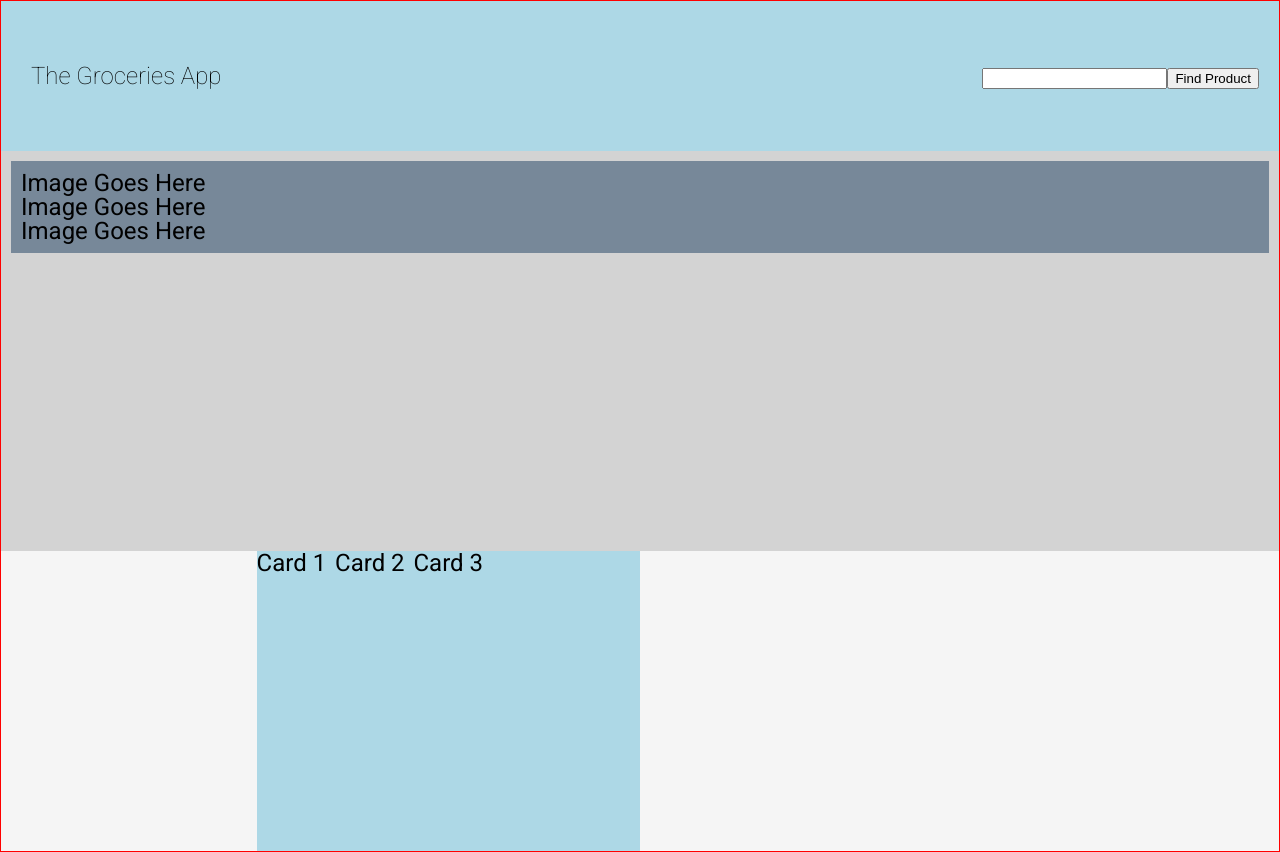
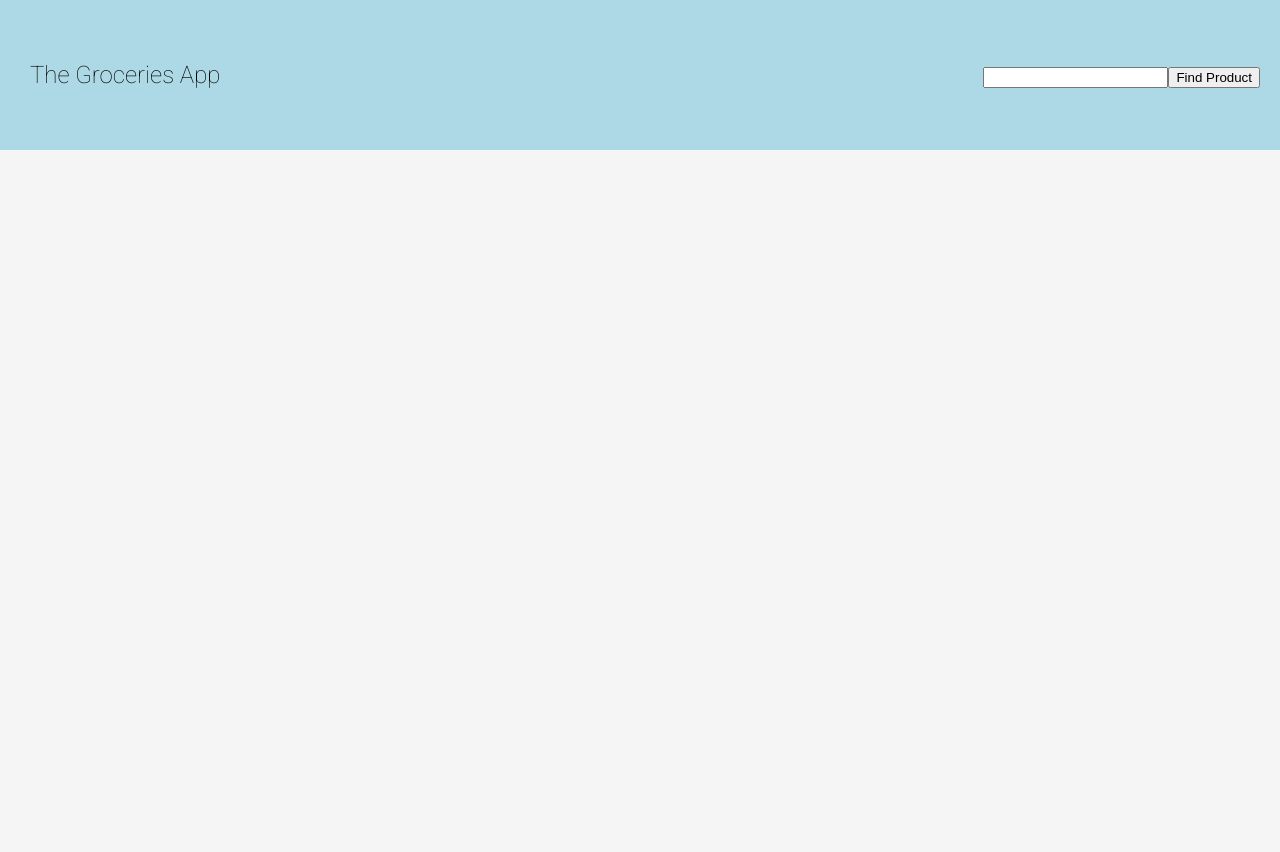
Before and after one commit to rcowe/grocery-store, a React app: page / in a window 1280 px wide. Built offline with nearby package versions, Linux system fonts and the light colour scheme.

Commit message:
some changes before commits

```diff
--- a/src/components/App.js
+++ b/src/components/App.js
@@ -100,7 +100,7 @@ export default function App(props) {
 					);
 				})}
 			</div>
-			<div className="page-image">
+			{/* <div className="page-image">
 				<div className="image-holder">
 					<p>Image Goes Here</p>
 					<p>Image Goes Here</p>
@@ -117,7 +117,7 @@ export default function App(props) {
 				<div className="grocery-card-3">
 					<h2>Card 3</h2>
 				</div>
-			</div>
+			</div> */}
 		</div>
 	);
 }
--- a/src/scss/styles.scss
+++ b/src/scss/styles.scss
@@ -1,9 +1,5 @@
 @import url("https://fonts.googleapis.com/css?family=Roboto:100,300,400,500,700");
 @import "reset";
-
-
-
-
 
 body {
   line-height: 1;
@@ -48,7 +44,7 @@ h1 {
   grid-template-columns: 20% 30% 30% 20%;
   grid-template-rows: 150px 400px 300px;
   font-size: 24px;
-  border: 1px solid red;
+  // border: 1px solid red;
   align-items: stretch;
   justify-content: space-evenly;
 }
@@ -72,35 +68,35 @@ h1 {
       align-items: right;
     }
 }
-.page-image {
-  background-color: lightgray;
-  grid-column: 1/5;
-  grid-row: 2;
-  padding: 10px;
-    .image-holder {
-      position: sticky;
-      padding: 10px 10px 10px 10px;
-      background: lightslategray;
-    }
-}
+// .page-image {
+//   background-color: lightgray;
+//   grid-column: 1/5;
+//   grid-row: 2;
+//   padding: 10px;
+//     .image-holder {
+//       position: sticky;
+//       padding: 10px 10px 10px 10px;
+//       background: lightslategray;
+//     }
+// }
 
-.grocery-display-items {
-  display: inline-grid;
+// .grocery-display-items {
+//   display: inline-grid;
 
-}
-.grocery-card-1{
-  background-color: lightblue;
-  grid-row: 1;
-  grid-column: 1 / 5;
-}
-.grocery-card-2{
-  background-color: lightblue;
-  grid-row: 1;
-  grid-column: 2 / 4;
-}
+// }
+// .grocery-card-1{
+//   background-color: lightblue;
+//   grid-row: 1;
+//   grid-column: 1 / 5;
+// }
+// .grocery-card-2{
+//   background-color: lightblue;
+//   grid-row: 1;
+//   grid-column: 2 / 4;
+// }
 
-.grocery-card-3{
-  background-color: lightblue;
-  grid-column: 3 / 4;
-  grid-row: 1;
-}
+// .grocery-card-3{
+//   background-color: lightblue;
+//   grid-column: 3 / 4;
+//   grid-row: 1;
+// }
```
Also changed, not shown: public/index.html (+1 -1 lines), public/css/styles.css, 2 other files.
